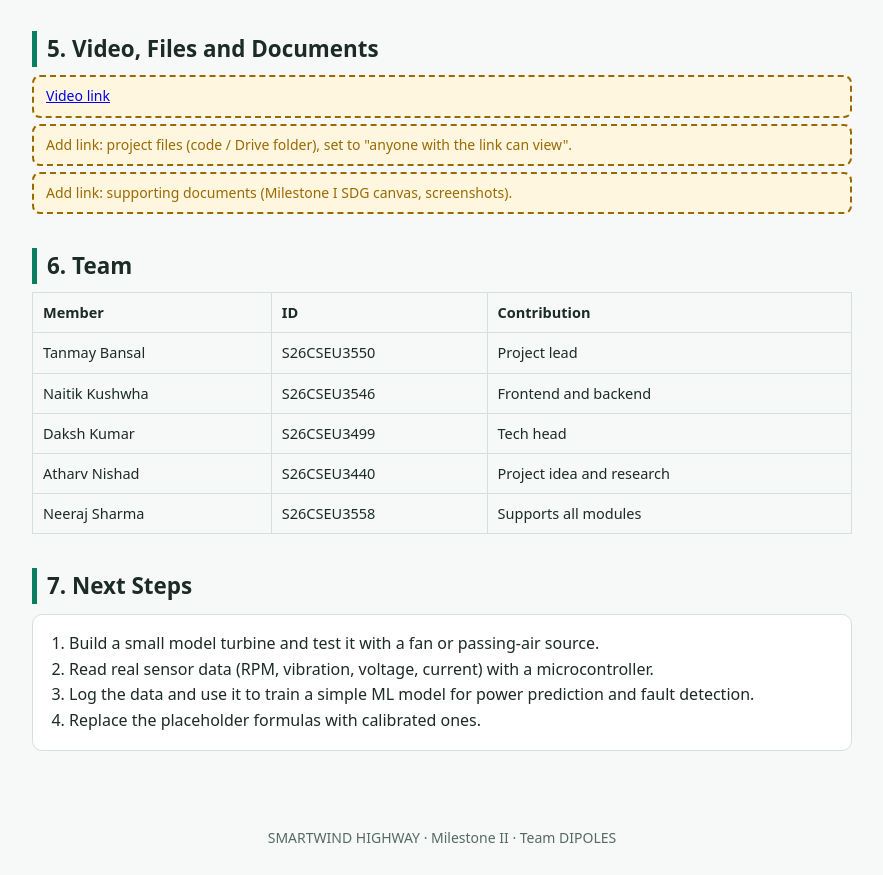
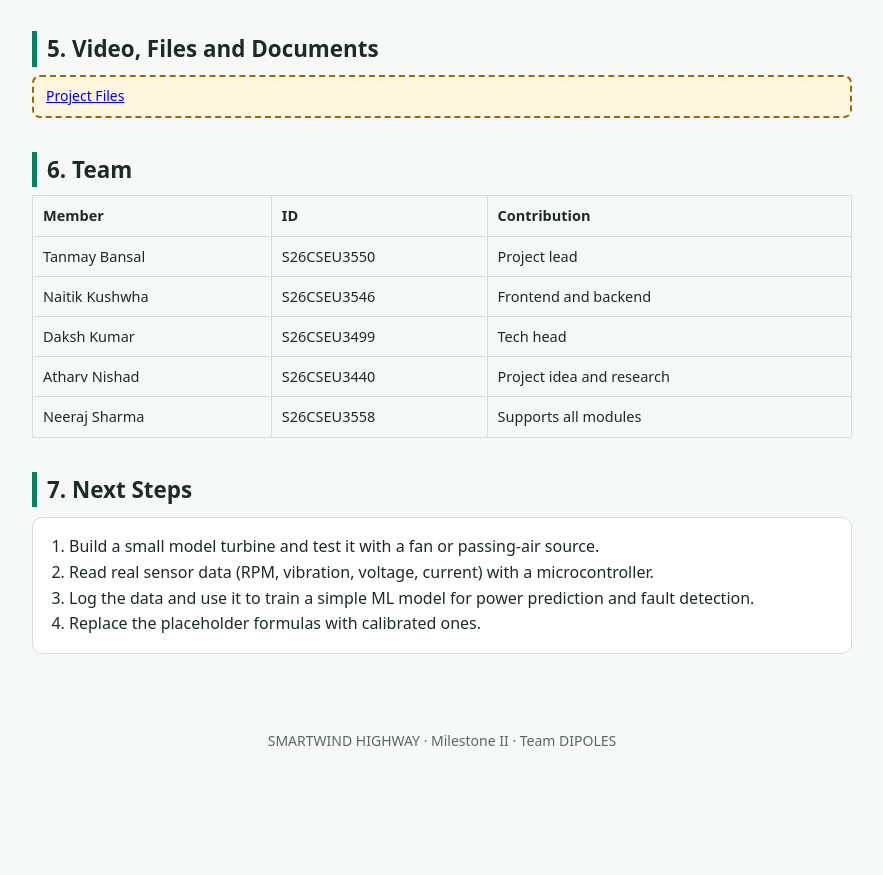
Before and after one commit to TanmayBansalcool/TechnologyAndSustainabilty, a plain HTML site: page index.html in a window 1280 px wide. Shown: the part 2621-3496 px from the top of the page, without its empty margins (198-1081 px from the left). After the commit the page ends 3399 px from the top, so only its background shows below. Drawn offline with Linux system fonts and the light colour scheme.

Commit message:
Modify project files and documents section in index.html
Updated links for project files and supporting documents.

```diff
--- a/index.html
+++ b/index.html
@@ -98,10 +98,7 @@ Alert if vibration is above 0.5 <b>or</b> actual power is less than half of expe
 </tbody></table>
 
 <h2>5. Video, Files and Documents</h2>
-<div class="todo"><a href="https://www.youtube.com/watch?v=WjOG6QPWiB0&list=RDWjOG6QPWiB0&start_radio=1">Video link</a></div>
-<div class="todo">Add link: project files (code / Drive folder), set to "anyone with the link can view".</div>
-<div class="todo">Add link: supporting documents (Milestone I SDG canvas, screenshots).</div>
-
+<div class="todo"><a href="https://drive.google.com/drive/folders/1MW4vvKlGQbP_dWRto6YJImHfuaFRzoHW?usp=sharing" target="_blank">Project Files</a></div>
 
 <h2>6. Team</h2>
 <table>
```
